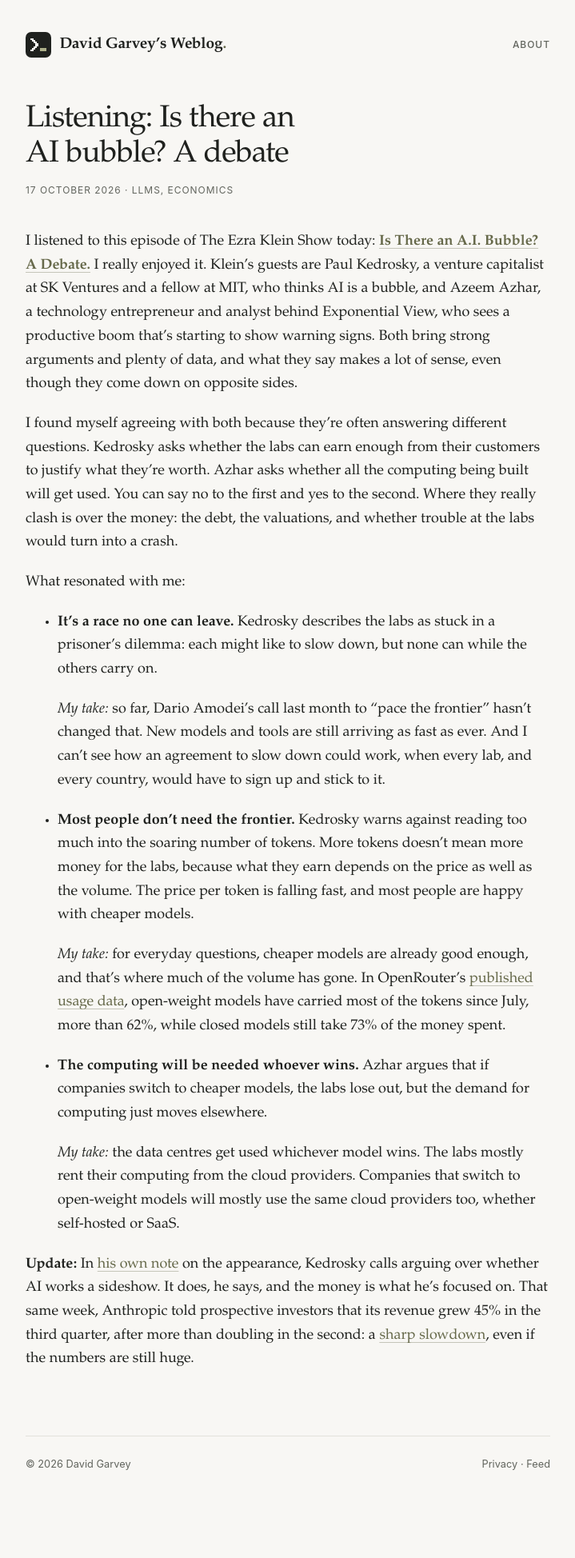
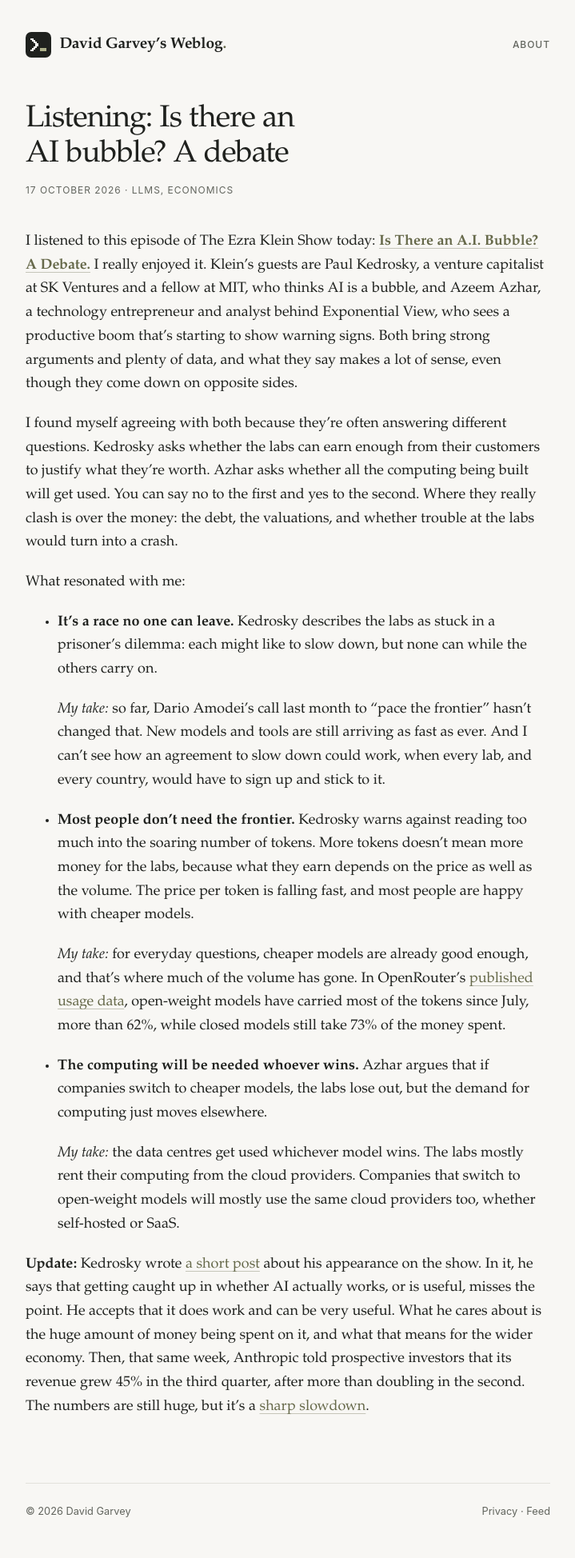
Before and after one commit to davegarvey/davegarvey.github.io, a Jekyll site: the page built from _posts/2026-10-17-is-there-an-ai-bubble.md, in a window 1280 px wide. Shown: the whole page at 80% size, without its empty margins (280-999 px from the left). Built offline with Jekyll 4.4.1, drawn with Linux system fonts in a browser that asks for light colours; before the commit the page ends 1889 px from its top, so only the background shows below that.

Commit message:
Reword the update in the AI bubble link post

```diff
--- a/_posts/2026-10-17-is-there-an-ai-bubble.md
+++ b/_posts/2026-10-17-is-there-an-ai-bubble.md
@@ -33,4 +33,4 @@
 
   *My take:* the data centres get used whichever model wins. The labs mostly rent their computing from the cloud providers. Companies that switch to open-weight models will mostly use the same cloud providers too, whether self-hosted or SaaS.
 
-**Update:** In [his own note](https://paulkedrosky.com/ezra-klein-appearance-is-there-an-ai-bubble/) on the appearance, Kedrosky calls arguing over whether AI works a sideshow. It does, he says, and the money is what he's focused on. That same week, Anthropic told prospective investors that its revenue grew 45% in the third quarter, after more than doubling in the second: a [sharp slowdown](https://www.exponentialview.co/p/anthropic-the-agony-and-the-ecstasy), even if the numbers are still huge.
+**Update:** Kedrosky wrote [a short post](https://paulkedrosky.com/ezra-klein-appearance-is-there-an-ai-bubble/) about his appearance on the show. In it, he says that getting caught up in whether AI actually works, or is useful, misses the point. He accepts that it does work and can be very useful. What he cares about is the huge amount of money being spent on it, and what that means for the wider economy. Then, that same week, Anthropic told prospective investors that its revenue grew 45% in the third quarter, after more than doubling in the second. The numbers are still huge, but it's a [sharp slowdown](https://www.exponentialview.co/p/anthropic-the-agony-and-the-ecstasy).
```
